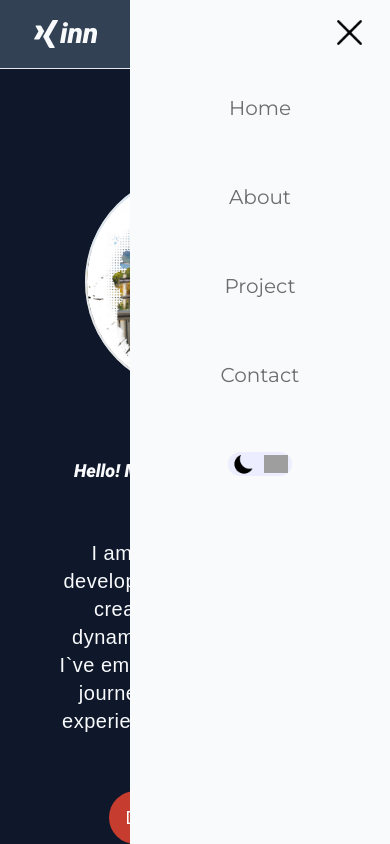
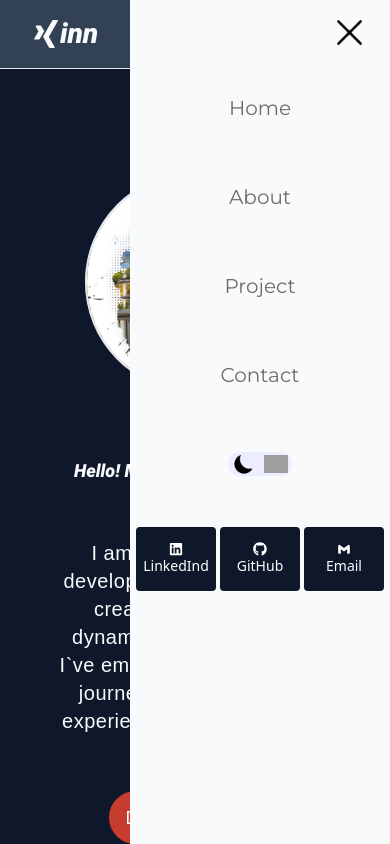
Before and after one commit to ThantXinn/reactjs_myportfolio, a React (Vite) app: page / in a window 390 px wide. Both pictures are taken after a click on the picture 349 px from the left and 32 px from the top of the page. Shown: the top 844 px of the page. Built offline with nearby package versions, Linux system fonts and the light colour scheme; grey boxes are pictures that could not be loaded; a web font is replaced by a local one.

Commit message:
added:social_link_in_mobile_version

```diff
--- a/src/App.jsx
+++ b/src/App.jsx
@@ -20,7 +20,9 @@ const App = () => {
       <section className="flex">
         <Contact/>
       </section>
-      <SociaLinks/>
+      <section className="max-lg:hidden flex">
+        <SociaLinks/>
+      </section>
     </main>
   )
 }
--- a/src/components/Nav.jsx
+++ b/src/components/Nav.jsx
@@ -3,6 +3,7 @@ import React, { useEffect, useState } from 'react';
 import { SiXing } from "react-icons/si";
 import { close_icon, hambuger_icon } from '../assets/icons';
 import { darklightMode, navLinks } from '../constants';
+import SociaLinks from './SociaLinks';
 
 const Nav = () => {
 
@@ -113,6 +114,9 @@ const Nav = () => {
                             ))}
                         </div>
                   </ul>
+                    <div className={` ${open ? "flex":"hidden" } absolute bottom-[28%] w-full h-[12%]`}>
+                        <SociaLinks/>
+                    </div>
               </div>
           </nav>
     </header>
--- a/src/components/SociaLinks.jsx
+++ b/src/components/SociaLinks.jsx
@@ -34,7 +34,7 @@ const SociaLinks = () => {
     ]
 
   return (
-      <div className='flex-col top-[38%] left-0 fixed'>
+      <div className='flex-col top-[38%] max-lg:top-[20%] left-0 fixed max-lg:absolute max-lg:w-full'>
           <ul>
               {my_sociallinks.map((item) =>
               <li key={item.id} className='hidden lg:flex justify-between items-center dark:bg-white bg-slate-900 w-36 h-12 px-4 rounded-tr-md rounded-br-md ml-[-100px] hover:ml-[-10px] hover:rounded-md duration-300'>
@@ -44,6 +44,15 @@ const SociaLinks = () => {
               </li>
               )}
           </ul>
+            <div className='max-lg:relative max-lg:flex hidden gap-1 items-center justify-center w-full h-full'>
+                {my_sociallinks.map((item) =>
+                    <div className='flex bg-white dark:bg-slate-900 w-20 h-16 rounded hover:scale-95 cursor-pointer'>
+                        <a href={item.href} className='flex flex-col-reverse justify-center items-center w-full dark:text-white text-black max-lg:text-sm' target="_blank" rel='noreferrer'>
+                            {item.my_social}
+                        </a>
+                    </div>
+                )}
+            </div>
     </div>
   )
 }
```
